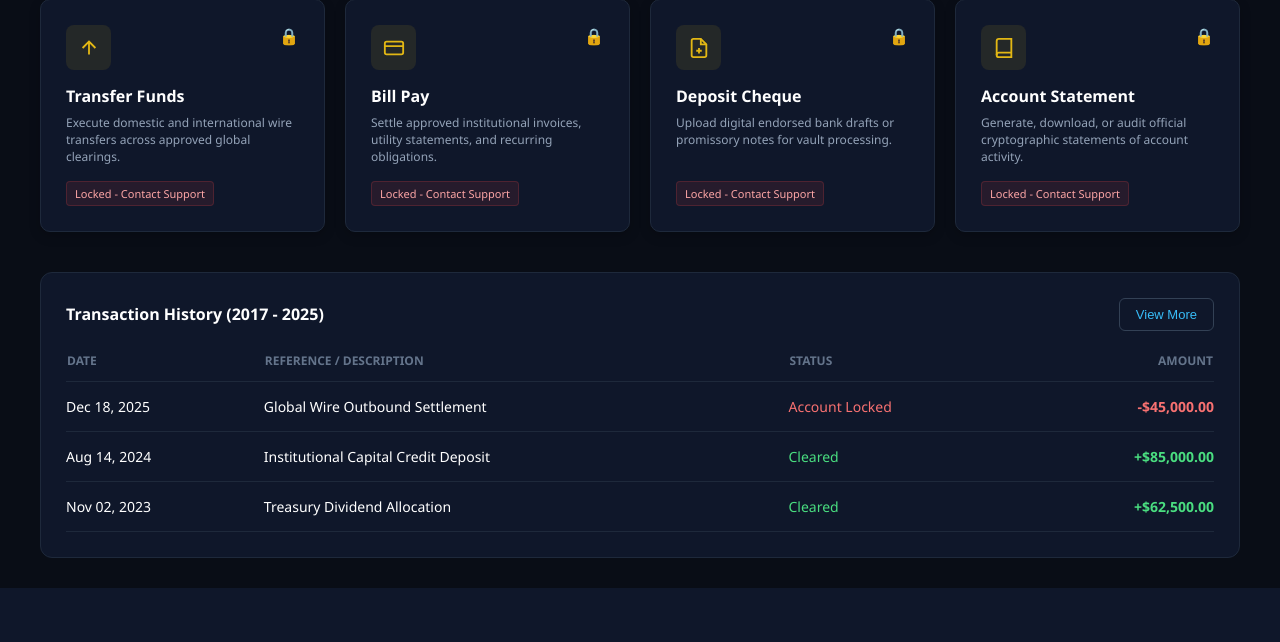
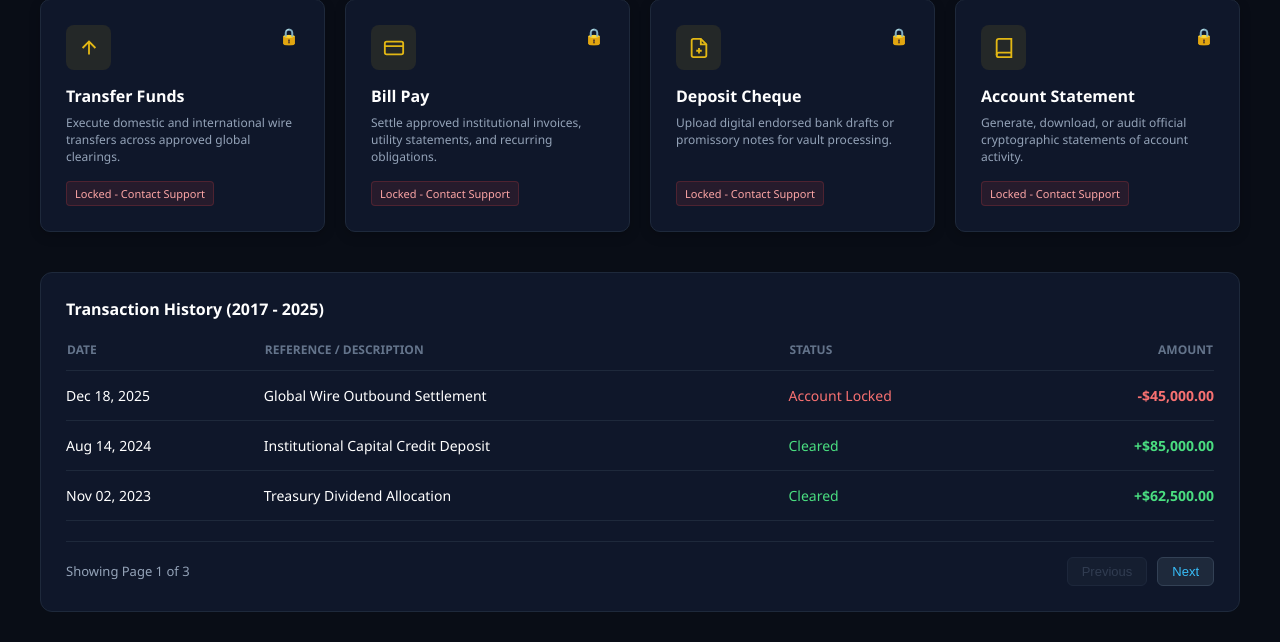
Before and after one commit to snowmanly101/treasury_portal, a Django app: page /dashboard/ in a window 1280 px wide. Shown: the part 394-1036 px from the top of the page. Before the commit the page ends 982 px from the top, so only its background shows below. Run offline with Django 5.2, Linux system fonts and the light colour scheme; a user stored in the database is signed in.

Commit message:
Add multi-page transaction history pagination to dashboard

```diff
--- a/main/templates/main/dashboard.html
+++ b/main/templates/main/dashboard.html
@@ -182,7 +182,7 @@
             border: 1px solid rgba(239, 68, 68, 0.2);
         }
 
-        /* Transactions Section */
+        /* Transactions Section & Pagination */
         .transactions-card {
             background: #0f172a;
             border: 1px solid #1e293b;
@@ -219,20 +219,46 @@
         }
         .amount-positive { color: #4ade80; font-weight: 600; }
         .amount-negative { color: #f87171; font-weight: 600; }
-        .hidden-row { display: none; }
 
-        .view-more-btn {
-            background: none;
+        .page-group {
+            display: none;
+        }
+        .page-group.active {
+            display: table-row-group;
+        }
+
+        .pagination-footer {
+            display: flex;
+            justify-content: space-between;
+            align-items: center;
+            margin-top: 20px;
+            padding-top: 15px;
+            border-top: 1px solid #1e293b;
+            font-size: 13px;
+            color: #94a3b8;
+        }
+        .pagination-buttons {
+            display: flex;
+            gap: 10px;
+        }
+        .page-btn {
+            background: #1e293b;
             border: 1px solid #334155;
             color: #38bdf8;
-            padding: 8px 16px;
+            padding: 6px 14px;
             border-radius: 6px;
             cursor: pointer;
             font-size: 13px;
             transition: background 0.2s;
         }
-        .view-more-btn:hover {
+        .page-btn:hover:not(:disabled) {
             background: rgba(56, 189, 248, 0.1);
+            border-color: #38bdf8;
+        }
+        .page-btn:disabled {
+            opacity: 0.4;
+            cursor: not-allowed;
+            color: #64748b;
         }
     </style>
 </head>
@@ -318,11 +344,10 @@
             </a>
         </div>
 
-        <!-- Transactions History Card (2017 to 2025, $10k to $100k range) with Functional "View More" -->
+        <!-- Transactions History Card with Multi-Page Pagination -->
         <div class="transactions-card">
             <div class="transactions-header">
                 <h3>Transaction History (2017 - 2025)</h3>
-                <button class="view-more-btn" id="viewMoreBtn" onclick="toggleTransactions()">View More</button>
             </div>
             <table>
                 <thead>
@@ -333,7 +358,9 @@
                         <th style="text-align: right;">Amount</th>
                     </tr>
                 </thead>
-                <tbody id="txTableBody">
+
+                <!-- PAGE 1 -->
+                <tbody id="page-1" class="page-group active">
                     <tr>
                         <td>Dec 18, 2025</td>
                         <td>Global Wire Outbound Settlement</td>
@@ -352,38 +379,45 @@
                         <td style="color: #4ade80;">Cleared</td>
                         <td style="text-align: right;" class="amount-positive">+$62,500.00</td>
                     </tr>
-                    <!-- Hidden past transactions revealed on "View More" click -->
-                    <tr class="hidden-row extra-tx">
+                </tbody>
+
+                <!-- PAGE 2 -->
+                <tbody id="page-2" class="page-group">
+                    <tr>
                         <td>May 19, 2022</td>
                         <td>Offshore Settlement Wire In</td>
                         <td style="color: #4ade80;">Cleared</td>
                         <td style="text-align: right;" class="amount-positive">+$95,000.00</td>
                     </tr>
-                    <tr class="hidden-row extra-tx">
+                    <tr>
                         <td>Oct 11, 2021</td>
                         <td>Reserve Portfolio Rebalancing Fee</td>
                         <td style="color: #4ade80;">Cleared</td>
                         <td style="text-align: right;" class="amount-negative">-$30,000.00</td>
                     </tr>
-                    <tr class="hidden-row extra-tx">
+                    <tr>
                         <td>Feb 25, 2020</td>
                         <td>Direct Treasury Funding Credit</td>
                         <td style="color: #4ade80;">Cleared</td>
                         <td style="text-align: right;" class="amount-positive">+$50,000.00</td>
                     </tr>
-                    <tr class="hidden-row extra-tx">
+                </tbody>
+
+                <!-- PAGE 3 -->
+                <tbody id="page-3" class="page-group">
+                    <tr>
                         <td>Sep 14, 2019</td>
                         <td>Institutional Asset Transfer</td>
                         <td style="color: #4ade80;">Cleared</td>
                         <td style="text-align: right;" class="amount-positive">+$75,000.00</td>
                     </tr>
-                    <tr class="hidden-row extra-tx">
+                    <tr>
                         <td>Mar 08, 2018</td>
                         <td>Compliance Documentation Retainer</td>
                         <td style="color: #4ade80;">Cleared</td>
                         <td style="text-align: right;" class="amount-negative">-$20,000.00</td>
                     </tr>
-                    <tr class="hidden-row extra-tx">
+                    <tr>
                         <td>Jan 15, 2017</td>
                         <td>Initial Current Account Capitalization</td>
                         <td style="color: #4ade80;">Cleared</td>
@@ -391,21 +425,42 @@
                     </tr>
                 </tbody>
             </table>
+
+            <!-- Pagination Controls -->
+            <div class="pagination-footer">
+                <span id="pageInfo">Showing Page 1 of 3</span>
+                <div class="pagination-buttons">
+                    <button class="page-btn" id="prevBtn" onclick="changePage(-1)" disabled>Previous</button>
+                    <button class="page-btn" id="nextBtn" onclick="changePage(1)">Next</button>
+                </div>
+            </div>
         </div>
     </div>
 
     <script>
-        function toggleTransactions() {
-            const hiddenRows = document.querySelectorAll('.extra-tx');
-            const btn = document.getElementById('viewMoreBtn');
+        let currentPage = 1;
+        const totalPages = 3;
 
-            let isHidden = hiddenRows[0].style.display === 'none' || hiddenRows[0].style.display === '';
+        function changePage(direction) {
+            currentPage += direction;
 
-            hiddenRows.forEach(row => {
-                row.style.display = isHidden ? 'table-row' : 'none';
-            });
+            if (currentPage < 1) currentPage = 1;
+            if (currentPage > totalPages) currentPage = totalPages;
 
-            btn.textContent = isHidden ? 'Show Less' : 'View More';
+            // Hide all pages
+            for (let i = 1; i <= totalPages; i++) {
+                document.getElementById('page-' + i).classList.remove('active');
+            }
+
+            // Show current page
+            document.getElementById('page-' + currentPage).classList.add('active');
+
+            // Update footer info text
+            document.getElementById('pageInfo').textContent = Showing Page ${currentPage} of ${totalPages};
+
+            // Update button states
+            document.getElementById('prevBtn').disabled = currentPage === 1;
+            document.getElementById('nextBtn').disabled = currentPage === totalPages;
         }
     </script>
 </body>
```
